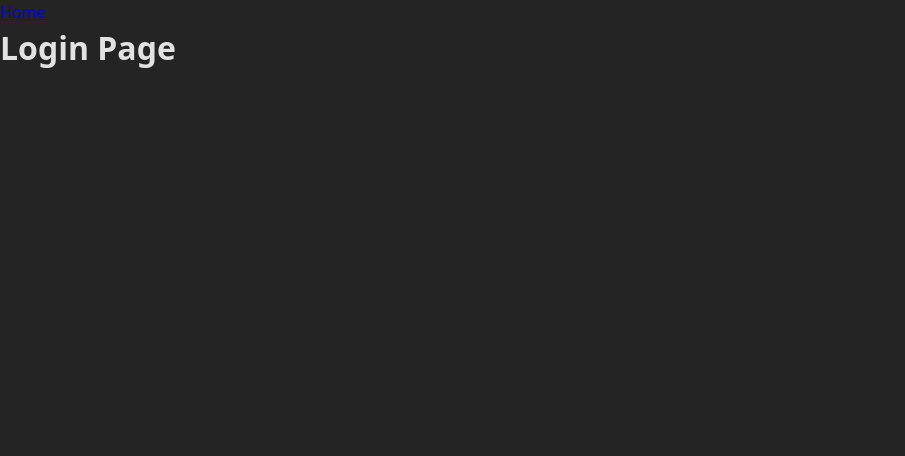
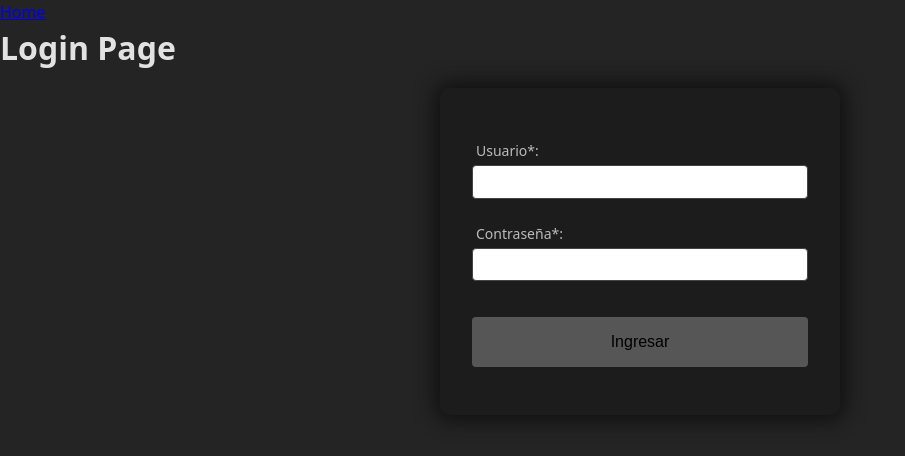
Before and after one commit to larcondo/mangalovers-frontend, a React (Vite) app: page /login in a window 1280 px wide. Shown: the top 456 px of the page, without its empty margins (0-905 px from the left). Built offline with nearby package versions, Linux system fonts and the light colour scheme; no server answers.

Commit message:
Create LoginForm, AuthContext and Login Mutation

```diff
--- /dev/null
+++ b/src/components/AuthProvider/index.tsx
@@ -0,0 +1,30 @@
+import { useState, useMemo, type ReactNode, useCallback } from "react";
+import { AuthContext } from "@/contexts/authContext";
+import type { UserLogged } from "@/types";
+
+interface AuthProviderProps {
+  children?: ReactNode;
+}
+
+export const AuthProvider = ({ children }: AuthProviderProps) => {
+  const [user, setUser] = useState<UserLogged | null>(
+    JSON.parse(localStorage.getItem("mluser") as string),
+  );
+
+  const login = useCallback((data: UserLogged) => {
+    setUser(data);
+    localStorage.setItem("mluser", JSON.stringify(data));
+  }, []);
+
+  const contextValue = useMemo(
+    () => ({
+      user,
+      login,
+    }),
+    [user, login],
+  );
+
+  return (
+    <AuthContext.Provider value={contextValue}>{children}</AuthContext.Provider>
+  );
+};
--- /dev/null
+++ b/src/contexts/authContext.tsx
@@ -0,0 +1,4 @@
+import { createContext } from "react";
+import type { Auth } from "@/types";
+
+export const AuthContext = createContext<Auth | undefined>(undefined);
--- /dev/null
+++ b/src/graphql/mutations.ts
@@ -0,0 +1,12 @@
+import { gql } from "@apollo/client";
+
+export const LOGIN = gql`
+  mutation Login($username: String!, $password: String!) {
+    login(username: $username, password: $password) {
+      username
+      email
+      isAdmin
+      accessToken
+    }
+  }
+`;
--- /dev/null
+++ b/src/graphql/types.ts
@@ -0,0 +1,10 @@
+import type { UserLogged } from "@/types";
+
+export interface LoginResponse {
+  login: UserLogged;
+}
+
+export interface LoginVariables {
+  username: string;
+  password: string;
+}
--- /dev/null
+++ b/src/hooks/graphql/useLogin.ts
@@ -0,0 +1,29 @@
+import { useMutation } from "@apollo/client/react";
+import { LOGIN } from "@graphql/mutations";
+import type { LoginResponse, LoginVariables } from "@graphql/types";
+import type { Credentials } from "@/types";
+import { CombinedGraphQLErrors } from "@apollo/client";
+
+const useLogin = () => {
+  const [mutate, { loading }] = useMutation<LoginResponse, LoginVariables>(
+    LOGIN,
+  );
+
+  const login = async (credentials: Credentials) => {
+    try {
+      const { data } = await mutate({
+        variables: credentials,
+      });
+      return data;
+    } catch (err) {
+      if (CombinedGraphQLErrors.is(err)) {
+        console.log(err);
+      }
+      throw err;
+    }
+  };
+
+  return { login, loading };
+};
+
+export default useLogin;
--- /dev/null
+++ b/src/hooks/useAuth.ts
@@ -0,0 +1,9 @@
+import { useContext } from "react";
+import { AuthContext } from "@/contexts/authContext";
+
+export const useAuth = () => {
+  const context = useContext(AuthContext);
+  if (!context)
+    throw new Error("useAuth debe usarse dentro de un AuthProvider");
+  return context;
+};
--- a/src/main.tsx
+++ b/src/main.tsx
@@ -5,6 +5,7 @@ import { HttpLink, ApolloClient, InMemoryCache } from "@apollo/client";
 import { ApolloProvider } from "@apollo/client/react";
 import "./index.css";
 import router from "./router";
+import { AuthProvider } from "./components/AuthProvider";
 
 const httpLink = new HttpLink({
   uri: import.meta.env.VITE_APOLLO_SERVER_URL,
@@ -18,7 +19,9 @@ const client = new ApolloClient({
 createRoot(document.getElementById("root")!).render(
   <StrictMode>
     <ApolloProvider client={client}>
-      <RouterProvider router={router} />
+      <AuthProvider>
+        <RouterProvider router={router} />
+      </AuthProvider>
     </ApolloProvider>
   </StrictMode>,
 );
--- a/src/pages/HomePage/index.tsx
+++ b/src/pages/HomePage/index.tsx
@@ -1,9 +1,19 @@
+import { useAuth } from "@/hooks/useAuth";
 import PageContainer from "@components/PageContainer";
 
 const HomePage = () => {
+  const { user } = useAuth();
+
   return (
     <PageContainer>
       <h1 className="page-title">Home Page</h1>
+      {user && (
+        <>
+          <p>{user.username}</p>
+          <p>{user.email}</p>
+          <p>{user.isAdmin ? "ADMIN" : "BASIC"}</p>
+        </>
+      )}
     </PageContainer>
   );
 };
--- /dev/null
+++ b/src/pages/LoginPage/LoginForm/index.module.css
@@ -0,0 +1,27 @@
+.loginForm {
+  max-width: 400px;
+  margin: 1em auto;
+  padding: 3em 2em;
+  display: flex;
+  flex-direction: column;
+  justify-content: flex-start;
+  gap: 20px;
+  border-radius: 10px;
+  background-color: #1c1c1c;
+  box-shadow: 0 0 20px 5px #101010;
+}
+
+.loginButton {
+  padding: 1em;
+  width: 100%;
+  cursor: pointer;
+  border-radius: 4px;
+  border: none;
+  font-size: 1em;
+  background-color: #565656;
+  margin-top: 1em;
+}
+
+.loginButton:hover {
+  background-color: #505050;
+}
--- /dev/null
+++ b/src/pages/LoginPage/LoginForm/index.tsx
@@ -0,0 +1,74 @@
+import styles from "./index.module.css";
+import { useState } from "react";
+import useLogin from "@hooks/graphql/useLogin";
+import { useNavigate } from "react-router-dom";
+import { CombinedGraphQLErrors } from "@apollo/client";
+
+import TextInput from "@components/TextInput";
+import PasswordInput from "@components/PasswordInput";
+import { useAuth } from "@/hooks/useAuth";
+
+const LoginForm = () => {
+  const [username, setUsername] = useState("");
+  const [password, setPassword] = useState("");
+  const auth = useAuth();
+  const { login, loading } = useLogin();
+  const navigate = useNavigate();
+
+  const clearFields = () => {
+    setUsername("");
+    setPassword("");
+  };
+
+  const handleUsernameChange = (e: React.ChangeEvent<HTMLInputElement>) =>
+    setUsername(e.target.value);
+
+  const handlePasswordChange = (e: React.ChangeEvent<HTMLInputElement>) =>
+    setPassword(e.target.value);
+
+  const onSubmit = async (e: React.SubmitEvent) => {
+    e.preventDefault();
+    try {
+      const data = await login({ username, password });
+      console.log(data?.login);
+      if (data) {
+        clearFields();
+        navigate("/");
+        auth.login(data.login);
+      }
+    } catch (err) {
+      if (CombinedGraphQLErrors.is(err)) {
+        alert(err.message);
+        console.log(err.errors[0].message, err.errors[0].extensions);
+      } else {
+        console.log(err);
+      }
+    }
+  };
+
+  return (
+    <form onSubmit={onSubmit} className={styles.loginForm}>
+      <TextInput
+        id="login-username"
+        label="Usuario*:"
+        value={username}
+        onChange={handleUsernameChange}
+      />
+
+      <PasswordInput
+        id="login-password"
+        label="Contraseña*:"
+        value={password}
+        onChange={handlePasswordChange}
+      />
+
+      {loading && <p>Espere un momento por favor...</p>}
+
+      <button type="submit" className={styles.loginButton}>
+        Ingresar
+      </button>
+    </form>
+  );
+};
+
+export default LoginForm;
--- a/src/pages/LoginPage/index.tsx
+++ b/src/pages/LoginPage/index.tsx
@@ -1,10 +1,13 @@
 import { Link } from "react-router-dom";
+
+import LoginForm from "./LoginForm";
 
 const LoginPage = () => {
   return (
     <div>
       <Link to={"/"}>Home</Link>
       <h1>Login Page</h1>
+      <LoginForm />
     </div>
   );
 };
```
Also changed, not shown: src/types.ts (+17 -0 lines).
